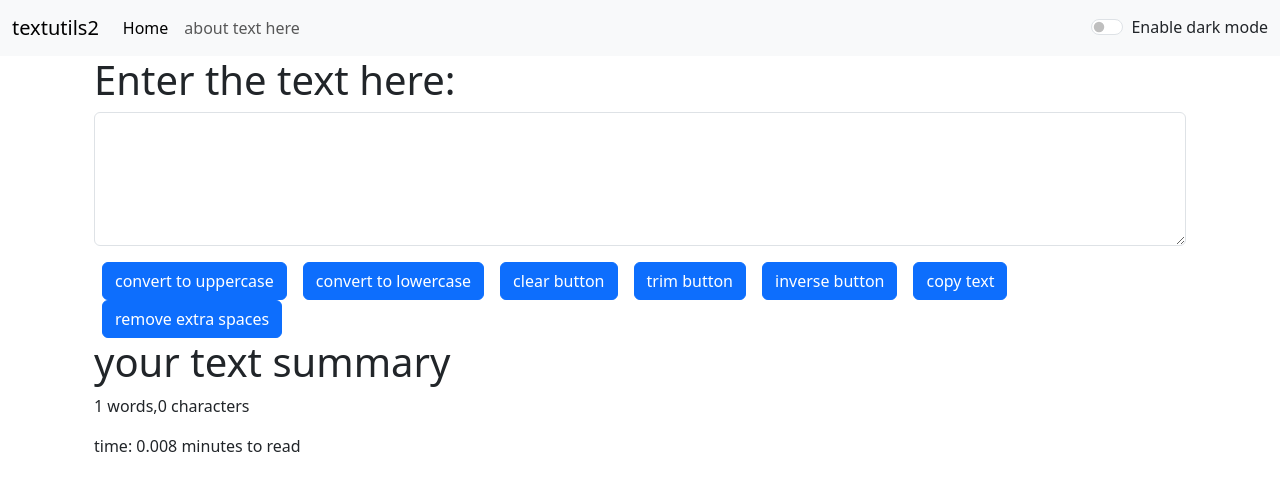
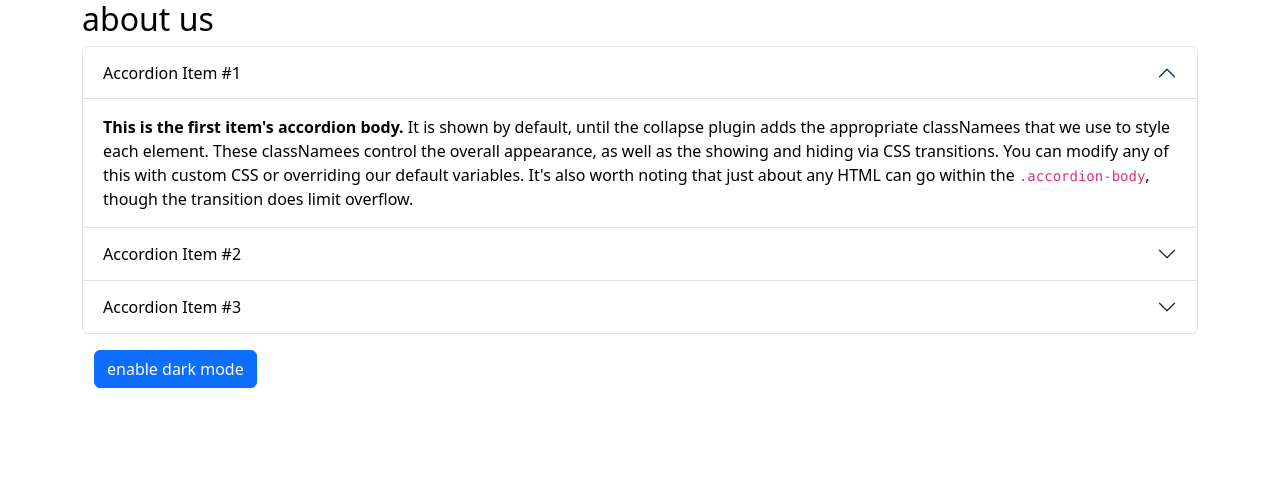
Before and after one commit to Jinal55/react-project-dark-mode, a React (Create React App) app: page / in a window 1280 px wide. Shown: the top 490 px of the page. Built offline with nearby package versions, Linux system fonts and the light colour scheme.

Commit message:
added about page

```diff
--- a/src/App.js
+++ b/src/App.js
@@ -20,19 +20,19 @@ function App() {
   return (
     <>
       {/* <Navbar title="textutils2" abouttext="about textutils" /> */}
-      <Navbar title="textutils2" mode={mode} togglemode={togglemode} />
+      {/* <Navbar title="textutils2" mode={mode} togglemode={togglemode} /> */}
       {/* <Navbar /> */}
 
-      {<div className="container">
+      {/* {<div className="container">
         <TextForm
           heading="Enter the text here:"
           labelbody="enter text here only"
           mode={mode}
         />
-      </div>}
+      </div>} */}
       {/* <Usest /> */}
 
-      {/* <About></About> */}
+      <About></About>
     </>
   );
 }
```
